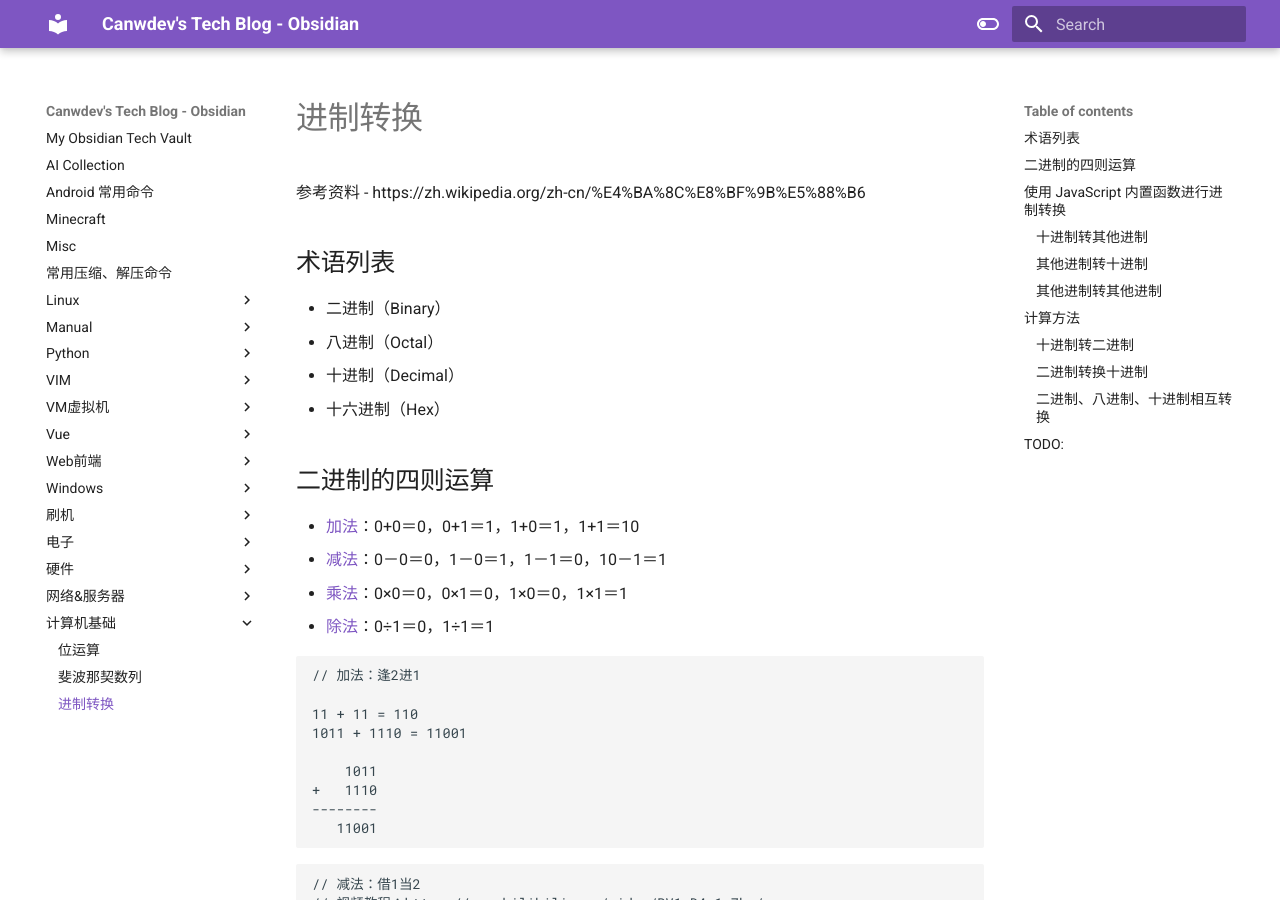
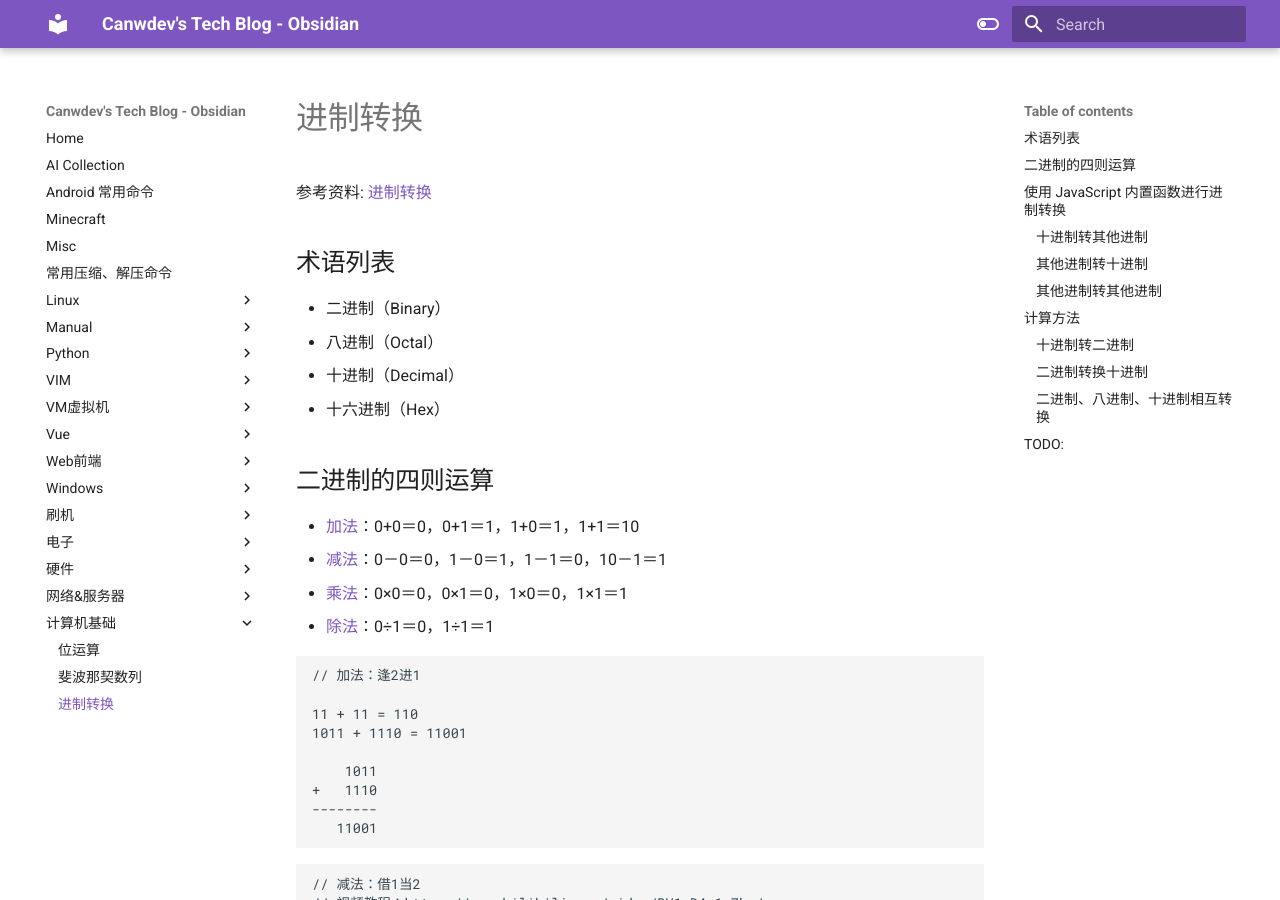
Before and after one commit to canwdev/canwdev.github.io, an MkDocs documentation site: the page built from docs/计算机基础/进制转换.md, in a window 1280 px wide and 900 px high. Built offline with MkDocs 1.6.1 and Material for MkDocs 9.7.7, drawn with Linux system fonts in a browser that asks for light colours.

Commit message:
vault backup: 2023-04-12 12:00:26

```diff
--- a/docs/计算机基础/进制转换.md
+++ b/docs/计算机基础/进制转换.md
@@ -1,5 +1,4 @@
-参考资料
-- https://zh.wikipedia.org/zh-cn/%E4%BA%8C%E8%BF%9B%E5%88%B6
+参考资料: [进制转换](https://zh.wikipedia.org/zh-cn/%E4%BA%8C%E8%BF%9B%E5%88%B6)
 
 ## 术语列表
 
```
Also changed, not shown: docs/index.md (+2 -4 lines), docs/计算机基础/斐波那契数列.md (+0 -1 lines), docs/.obsidian/workspace.json.
